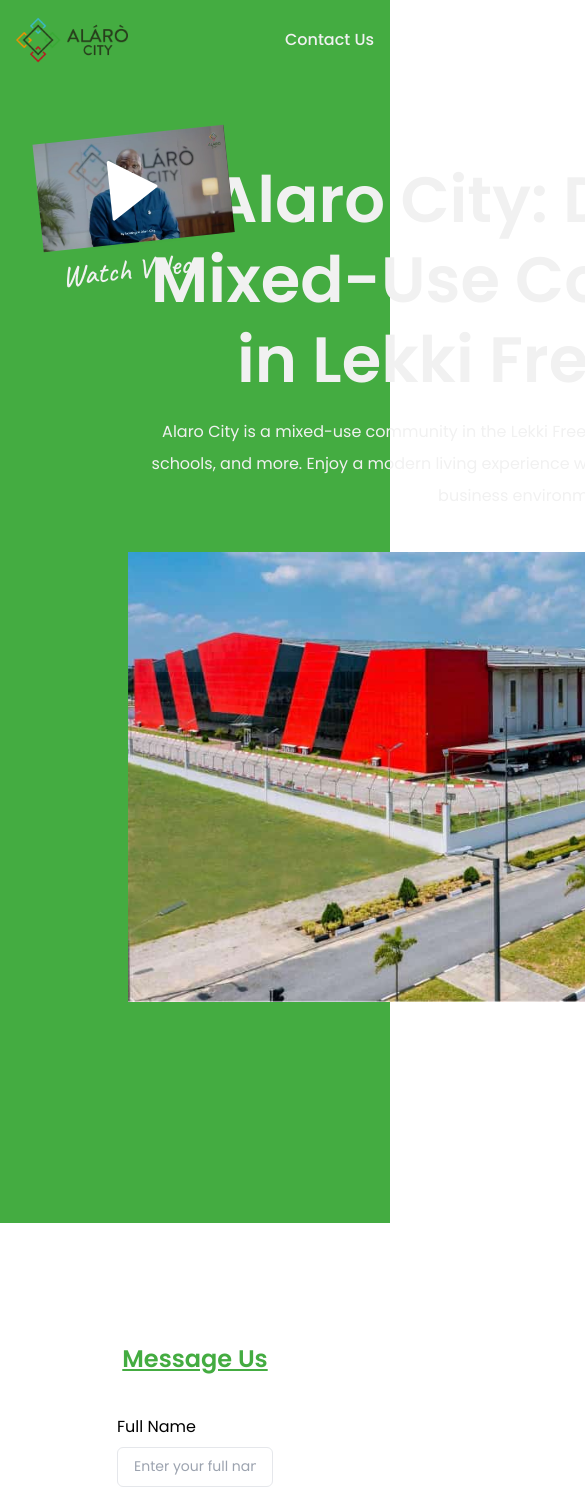
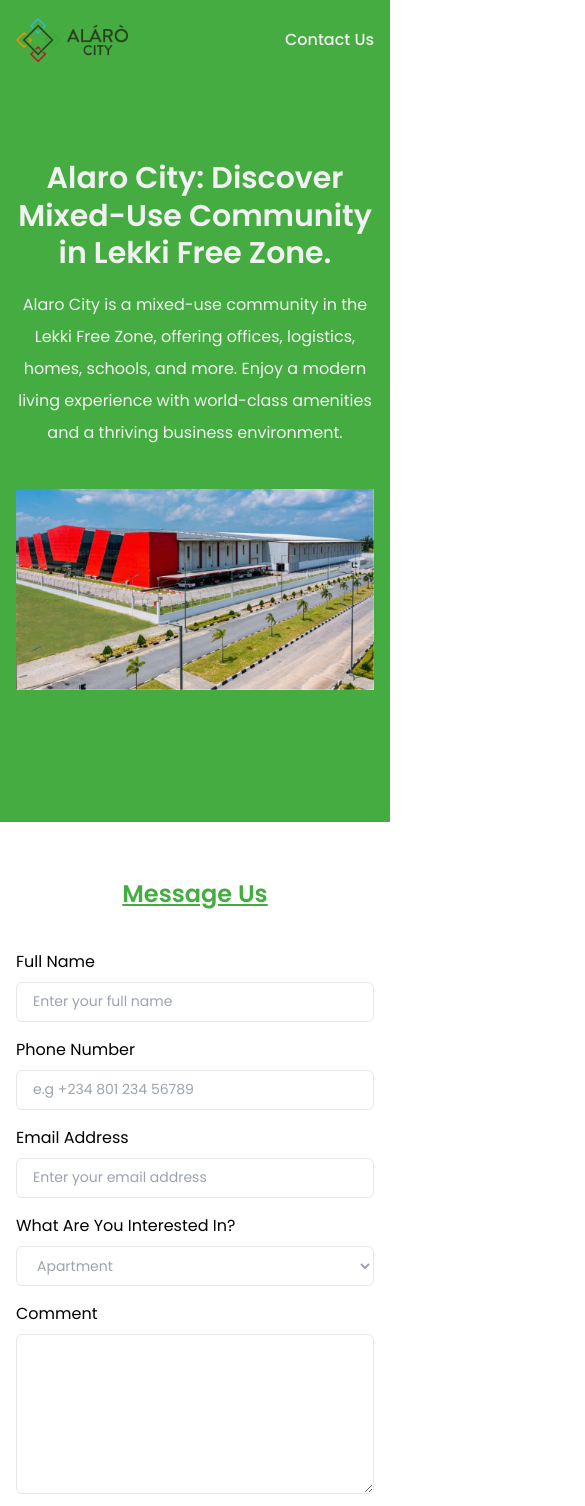
Before and after one commit to calebchris000/Alaro-City, a Svelte app: page / in a window 390 px wide. Shown: the top 1506 px of the page, 585 px wide, since content can reach past the window. Built offline with nearby package versions, Linux system fonts and the light colour scheme.

Commit message:
Make screen responsive

```diff
--- a/src/components/contact.svelte
+++ b/src/components/contact.svelte
@@ -3,7 +3,7 @@
 
 <section
     id="contact"
-    class="w-full bg-white mt-10 p-20 flex flex-col gap-10 items-center"
+    class="w-full bg-white mt-10 p-4 flex flex-col gap-10 items-center lg:p-20"
 >
     <h1 class="text-2xl font-semibold text-secondary underline">Message Us</h1>
 
@@ -55,7 +55,7 @@
 
 <style>
     .form {
-        @apply flex flex-col gap-4 w-[40vw];
+        @apply flex flex-col gap-4 lg:w-[40vw] w-full;
     }
     .form_item {
         @apply flex flex-col gap-2;
--- a/src/components/footer.svelte
+++ b/src/components/footer.svelte
@@ -3,9 +3,9 @@
 </script>
 
 <section
-    class="w-full bg-gray-700 h-64 flex flex-col gap-4 justify-between p-10 pb-4 text-primary"
+    class="w-full bg-gray-700 h-full lg:h-64 flex flex-col gap-4 justify-between p-10 pb-4 text-primary"
 >
-    <div class="flex justify-between">
+    <div class="flex justify-between flex-col gap-8 lg:flex-row">
         <div>
             <img class="bg-white rounded-md px-4" src={logo} alt="" />
             <h2 class="text-lg font-medium my-2">Reach me on WhatsApp</h2>
--- a/src/components/hero.svelte
+++ b/src/components/hero.svelte
@@ -10,11 +10,11 @@
 
 <section
     id="home"
-    class="bg-secondary h-max py-20 relative w-full flex flex-col justify-between pt-20 gap-10 px-32"
+    class="bg-secondary p-4 h-max py-20 relative w-full flex flex-col justify-between pt-20 gap-10 lg:px-32"
 >
-    <div class="w-[50rem] mx-auto space-y-4">
+    <div class="mx-auto space-y-4 lg:w-[50rem]">
         <h1
-            class="text-[4rem] font-semibold text-center text-primary leading-tight"
+            class="text-3xl lg:text-[4rem] font-semibold text-center text-primary leading-tight"
         >
             Alaro City: Discover Mixed-Use Community in Lekki Free Zone.
         </h1>
@@ -30,7 +30,7 @@
             on:click={() => {
                 show_video_popup = !show_video_popup;
             }}
-            class="absolute video_holder hover:scale-[1.2] hover:rotate-0 cursor-pointer transition-all left-10 top-10 -rotate-6 text-2xl w-40 space-y-2"
+            class="absolute hidden video_holder hover:scale-[1.2] hover:rotate-0 cursor-pointer transition-all left-10 top-10 -rotate-6 text-2xl w-40 space-y-2 lg:block"
         >
             <span class="w-[12rem] block bg-gray-200 relative">
                 <img class="w-full" src={video_shot} alt="" />
@@ -43,7 +43,9 @@
             </p>
         </button>
     </div>
-    <div class="w-[50rem] mx-auto h-[70vh] overflow-hidden">
+    <div
+        class="w-full lg:w-[50rem] mx-auto h-[30vh] lg:h-[70vh] overflow-hidden"
+    >
         <Swiper />
     </div>
 
--- a/src/components/swiper.svelte
+++ b/src/components/swiper.svelte
@@ -17,6 +17,8 @@
         new Swiper(".swiper", {
             direction: "horizontal",
             speed: 1000,
+            allowTouchMove: false,
+
             modules: [Autoplay],
 
             autoplay: {
```
